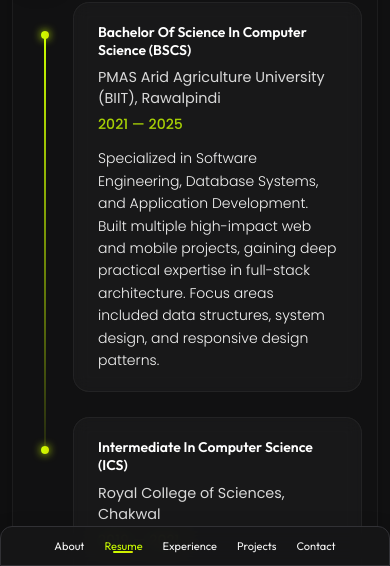
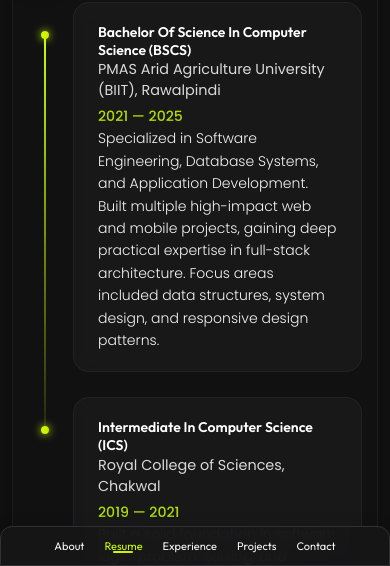
Before and after one commit to aqib-mansoor/portfolio-site, a React (Vite) app: page / in a window 390 px wide. Both pictures are taken after a click on the tab "Resume". Shown: the part 278-844 px from the top of the page. Built offline with nearby package versions, Linux system fonts and the light colour scheme.

Commit message:
feat: implement initial site-wide styles and custom theme properties

```diff
--- a/src/assets/css/style.css
+++ b/src/assets/css/style.css
@@ -935,40 +935,39 @@ main {
   box-shadow: 0 10px 25px rgba(0, 0, 0, 0.3), 0 0 10px rgba(204, 255, 0, 0.05);
 }
 
+.timeline-item-header {
+  display: flex;
+  justify-content: space-between;
+  align-items: flex-start;
+  flex-wrap: wrap;
+  gap: 8px 16px;
+  margin-bottom: 12px;
+}
+
 .timeline-item-title {
   font-size: var(--fs-6);
   line-height: 1.3;
-  margin-bottom: 8px;
   font-weight: var(--fw-600);
   color: var(--white-1);
+}
+
+.timeline-item-meta {
   display: flex;
+  align-items: center;
+  gap: 12px;
   flex-wrap: wrap;
-  align-items: center;
-  gap: 6px 10px;
 }
 
 .timeline-item-date {
-  position: absolute;
-  top: 20px;
-  right: 24px;
   color: var(--orange-yellow-crayola);
   font-size: 0.88rem;
   font-weight: 500;
-  opacity: 0.8;
+  opacity: 0.85;
   transition: opacity 0.3s ease;
 }
 
 .timeline-item:hover .timeline-item-date {
   opacity: 1;
-}
-
-@media (max-width: 580px) {
-  .timeline-item-date {
-    position: static;
-    margin-top: 5px;
-    margin-bottom: 12px;
-    display: block;
-  }
 }
 
 .timeline-item:not(:last-child)::before {
@@ -1358,37 +1357,7 @@ textarea.form-input::-webkit-resizer { display: none; }
 .form-btn:disabled:hover::before { opacity: 0; }
 
 
-.timeline-item-title {
-  font-size: var(--fs-6);
-  line-height: 1.3;
-  margin-bottom: 8px;
-  font-weight: var(--fw-600);
-  color: var(--white-1);
-  display: flex;
-  flex-wrap: wrap;
-  align-items: center;
-  gap: 6px 10px;
-}
-
-.timeline-item-date {
-  position: absolute;
-  top: 20px;
-  right: 24px;
-  color: var(--orange-yellow-crayola);
-  font-size: 0.88rem;
-  font-weight: 500;
-  opacity: 0.8;
-  transition: opacity 0.3s ease;
-}
-
-@media (max-width: 580px) {
-  .timeline-item-date {
-    position: static;
-    margin-top: 5px;
-    margin-bottom: 12px;
-    display: block;
-  }
-}
+
 
 .timeline-item:not(:last-child)::before {
   content: "";
```
